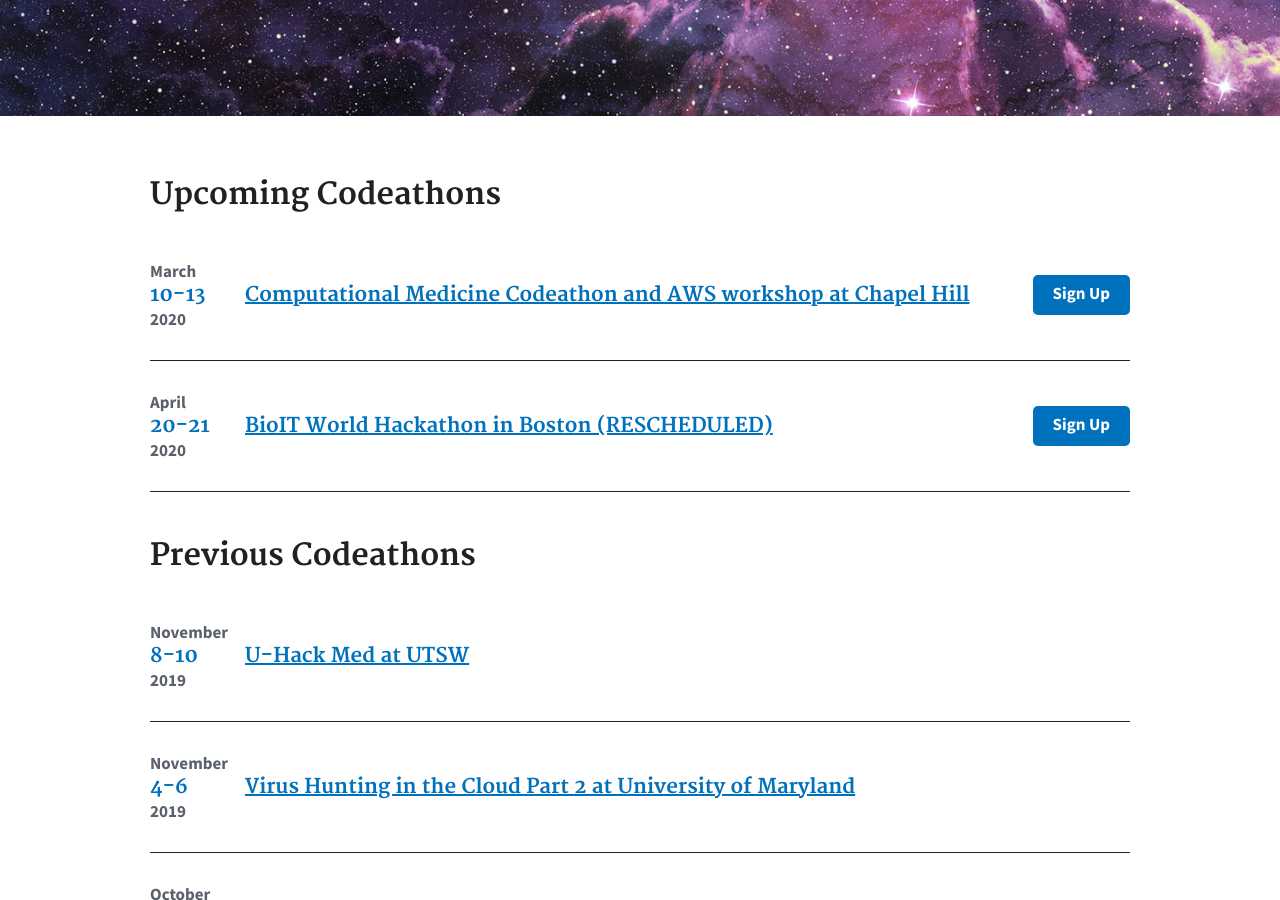
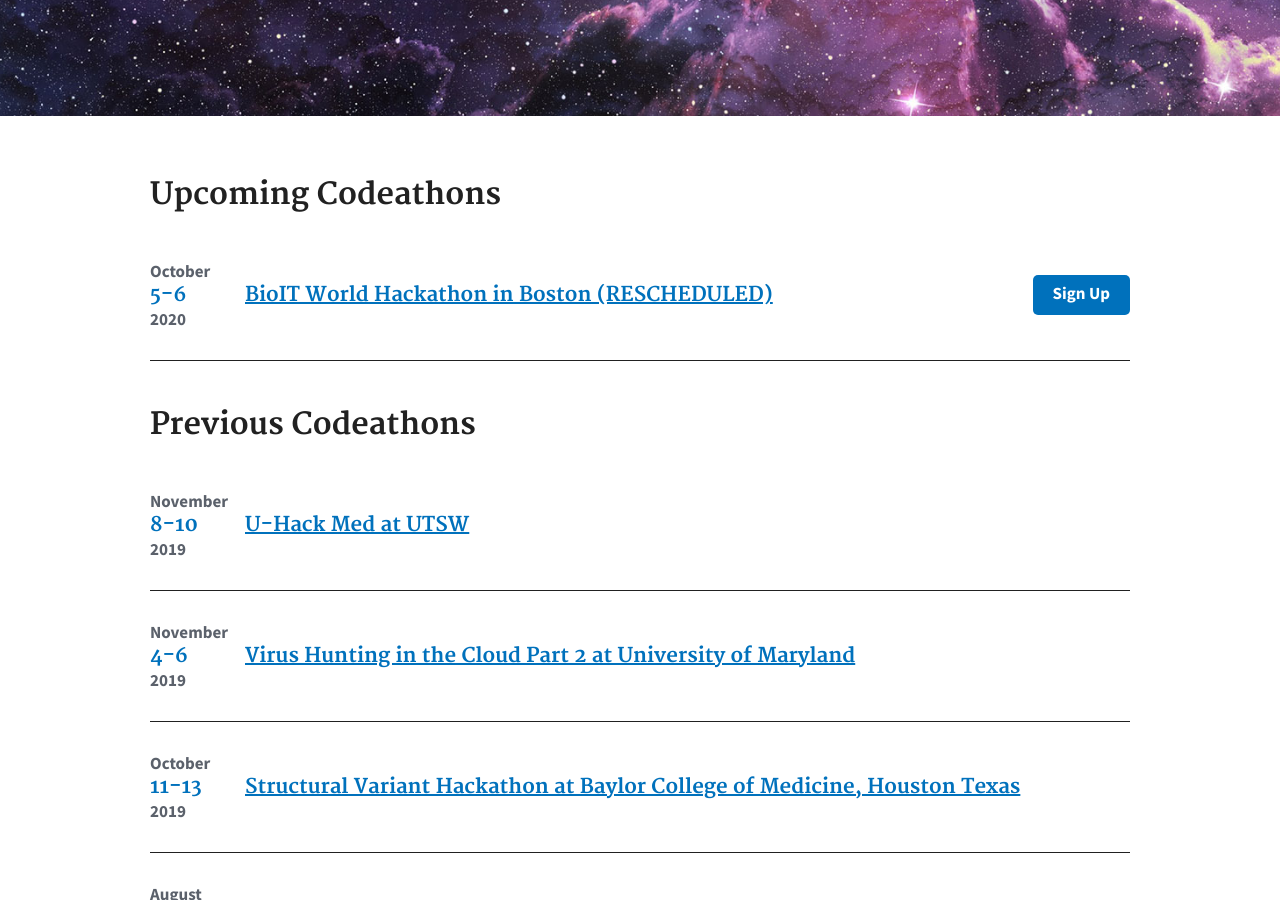
Before and after one commit to NCBI-Codeathons/ncbi-codeathons.github.io, a Jekyll site: the page built from index.md, in a window 1280 px wide and 900 px high, scrolled down 401 px. Built offline with Jekyll 4.4.1, drawn with Linux system fonts in a browser that asks for light colours.

Commit message:
Update upcoming-hackathon.yml

```diff
--- a/_data/upcoming-hackathon.yml
+++ b/_data/upcoming-hackathon.yml
@@ -1,11 +1,5 @@
-- month: "March"
-  day: "10-13"
-  year: "2020"
-  title: "Computational Medicine Codeathon and AWS workshop at Chapel Hill"
-  link: "https://ncbiinsights.ncbi.nlm.nih.gov/2020/02/10/codeathon_chapel_hill/"
-
-- month: "April"
-  day: "20-21"
+- month: "October"
+  day: "5-6"
   year: "2020"
   title: "BioIT World Hackathon in Boston (RESCHEDULED)"
   link: "https://www.bio-itworldexpo.com/fair-data-hackathon"
```
